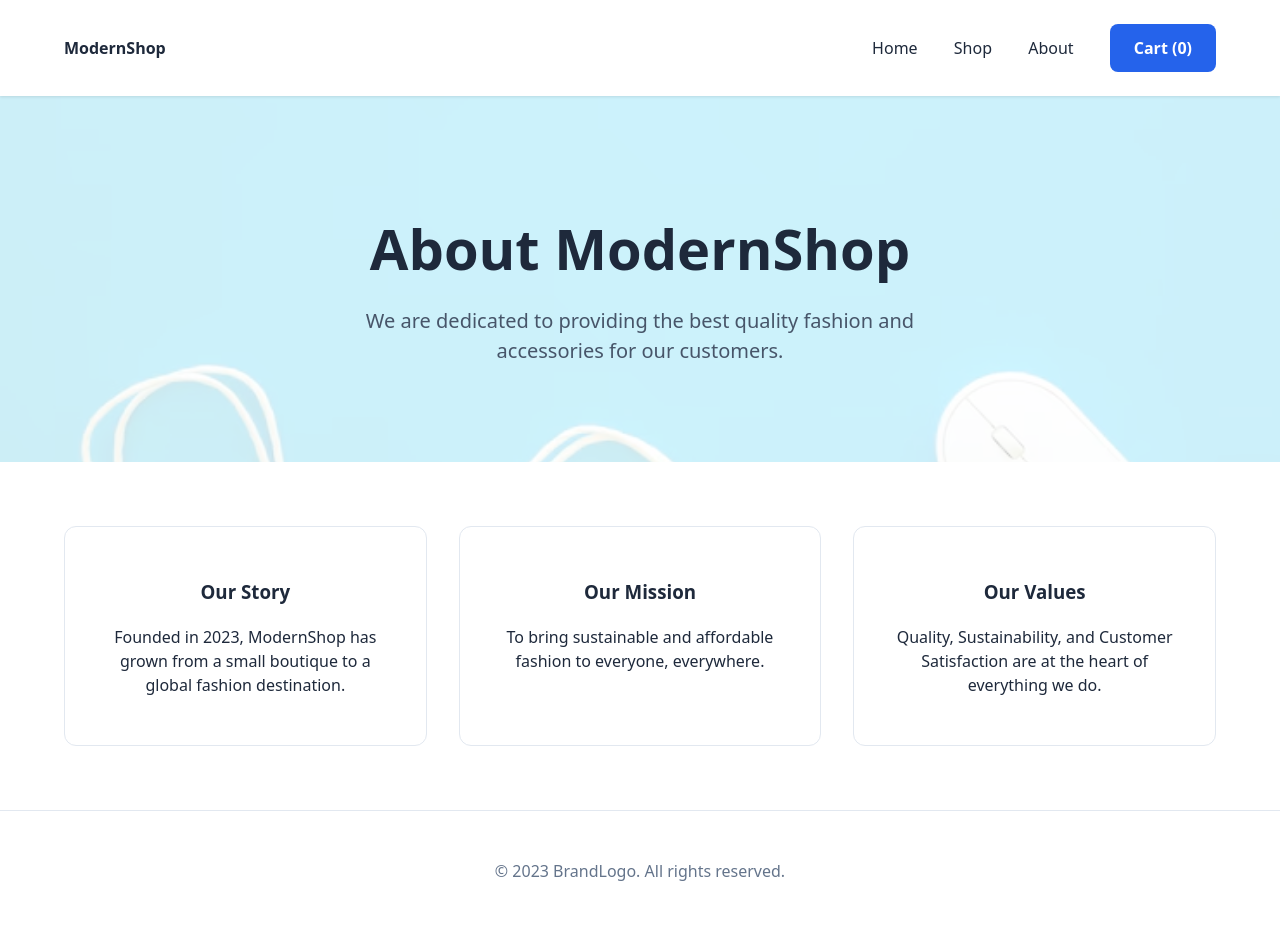
After one commit to likasit-mankit/node-js-demo, a Node server app: page /about in a window 1280 px wide. The commit adds this page. Run offline with Node 20, Linux system fonts and the light colour scheme.

Commit message:
feat: Implement EJS templating, configure view engine, and add an "About Us" page with corresponding routes.

```diff
--- a/app.js
+++ b/app.js
@@ -4,6 +4,9 @@ const port = 3000;
 const path = require('path');
 
 const usersRouter = require("./routes/users");
+
+app.set('view engine', 'ejs');
+app.set('views', path.join(__dirname, 'views'));
 
 app.use(express.static(path.join(__dirname, 'public')));
 
@@ -19,6 +22,15 @@ app.use(loggerMiddleware);
 
 
 app.use("/users", usersRouter);
+app.get('/', (req, res) => {
+  res.render('index', { title: 'Home', heading: 'New Season Arrivals' });
+  console.log('homepage is here');
+});
+
+app.get('/about', (req, res) => {
+  res.render('about', { title: 'About Us', heading: 'About ModernShop' });
+  console.log('aboutpage is here');
+});
 
 app.listen(port, () => {
   console.log(`Server running at http://localhost:${port}/`);
--- a/package.json
+++ b/package.json
@@ -21,6 +21,7 @@
   },
   "homepage": "https://github.com/likasit-mankit/node-js-demo#readme",
   "dependencies": {
+    "ejs": "^4.0.1",
     "express": "^5.2.1"
   },
   "devDependencies": {
--- /dev/null
+++ b/views/about.ejs
@@ -0,0 +1,53 @@
+<!DOCTYPE html>
+<html lang="en">
+
+<head>
+  <meta charset="UTF-8">
+  <meta name="viewport" content="width=device-width, initial-scale=1.0">
+  <title>
+    <%= title %>
+  </title>
+  <!-- Using the same stylesheet as index.ejs -->
+  <link rel="stylesheet" href="css/style.css">
+</head>
+
+<body>
+  <header>
+    <strong>ModernShop</strong>
+    <nav>
+      <a href="/">Home</a>
+      <a href="/#products">Shop</a>
+      <a href="/about">About</a>
+      <a href="#" class="btn">Cart (0)</a>
+    </nav>
+  </header>
+
+  <section class="hero" style="padding: 4rem 5%;">
+    <h1>
+      <%= heading %>
+    </h1>
+    <p>We are dedicated to providing the best quality fashion and accessories for our customers.</p>
+  </section>
+
+  <section class="features" style="background: white;">
+    <div class="feature-card">
+      <h3>Our Story</h3>
+      <p>Founded in 2023, ModernShop has grown from a small boutique to a global fashion destination.</p>
+    </div>
+    <div class="feature-card">
+      <h3>Our Mission</h3>
+      <p>To bring sustainable and affordable fashion to everyone, everywhere.</p>
+    </div>
+    <div class="feature-card">
+      <h3>Our Values</h3>
+      <p>Quality, Sustainability, and Customer Satisfaction are at the heart of everything we do.</p>
+    </div>
+  </section>
+
+  <footer>
+    <p>&copy; 2023 BrandLogo. All rights reserved.</p>
+  </footer>
+  <script src="js/script.js"></script>
+</body>
+
+</html>
```
Also changed, not shown: views/index.ejs (renamed from public/index.html, +8 -6 lines), pnpm-lock.yaml.
